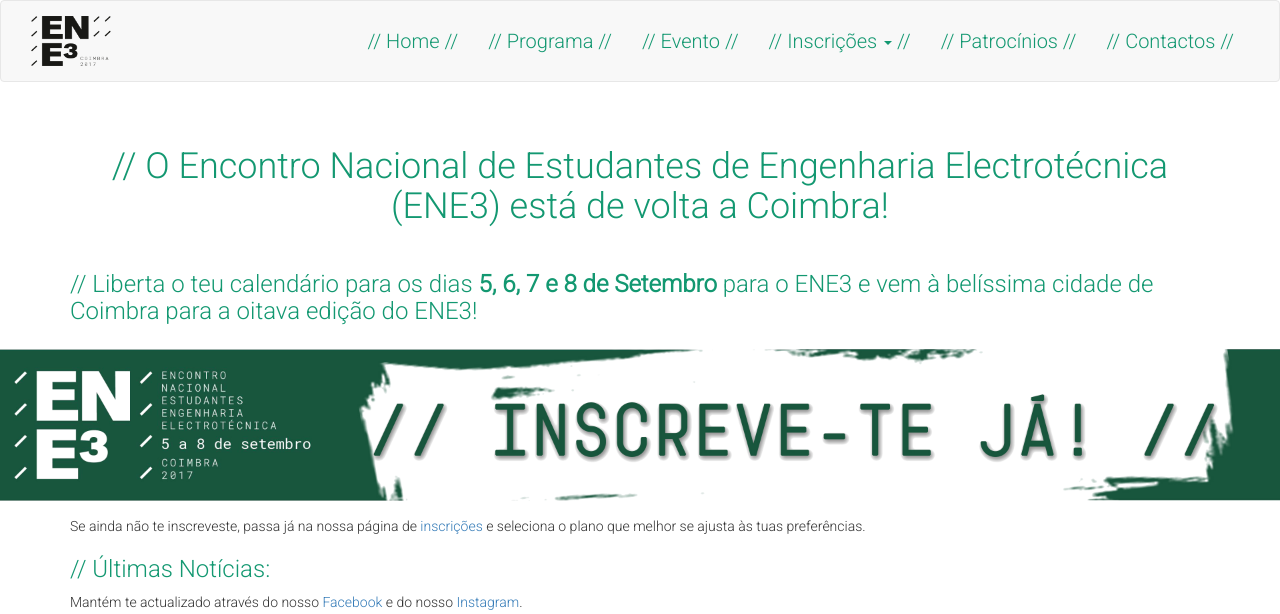
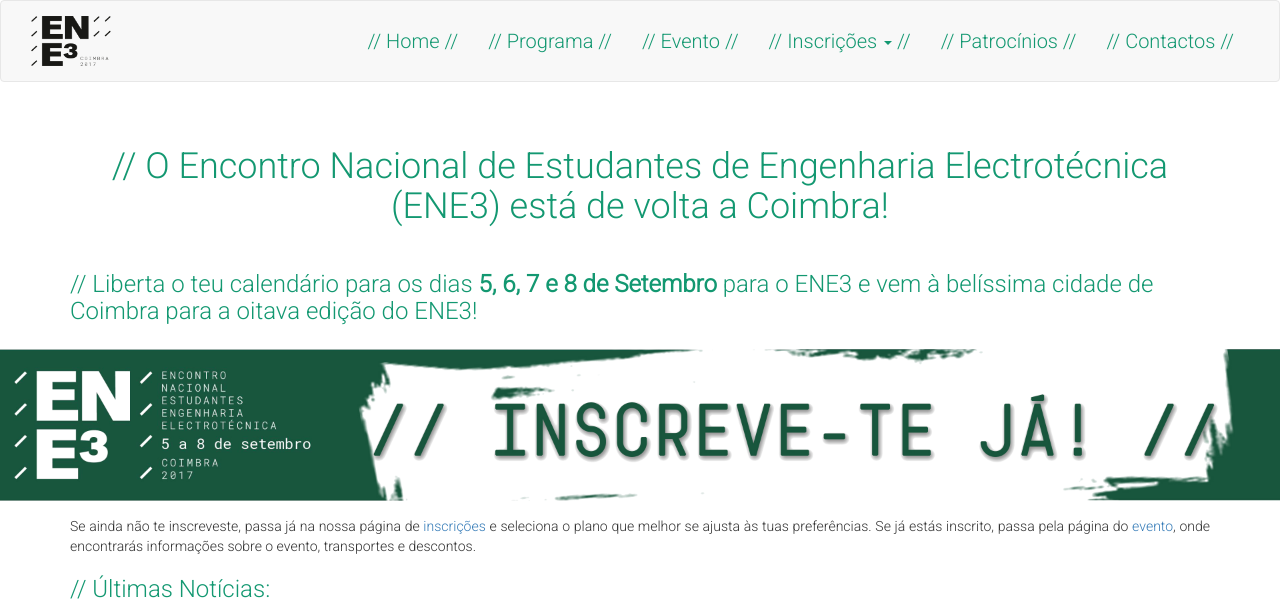
Before and after one commit to bluetrickpt/ENE3_17, a PHP site: page / in a window 1280 px wide. Shown: the top 614 px of the page. Run offline with PHP 8.4, Linux system fonts and the light colour scheme; some libraries are stand-ins or nearby versions.

Commit message:
Small update on index page

```diff
--- a/index.php
+++ b/index.php
@@ -50,7 +50,8 @@
       <div class="container primary">
 
         <p>Se ainda não te inscreveste, passa já na nossa página de <a href="register.php">inscrições</a> e seleciona o plano
-        que melhor se ajusta às tuas preferências.
+            que melhor se ajusta às tuas preferências. Se já estás inscrito, passa pela página do <a href="event.php">evento</a>,
+            onde encontrarás informações sobre o evento, transportes e descontos.
         </p>
 
 
```
